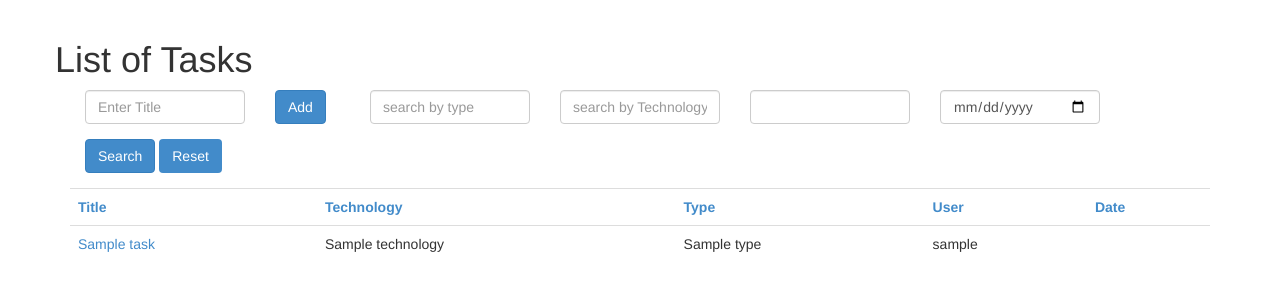
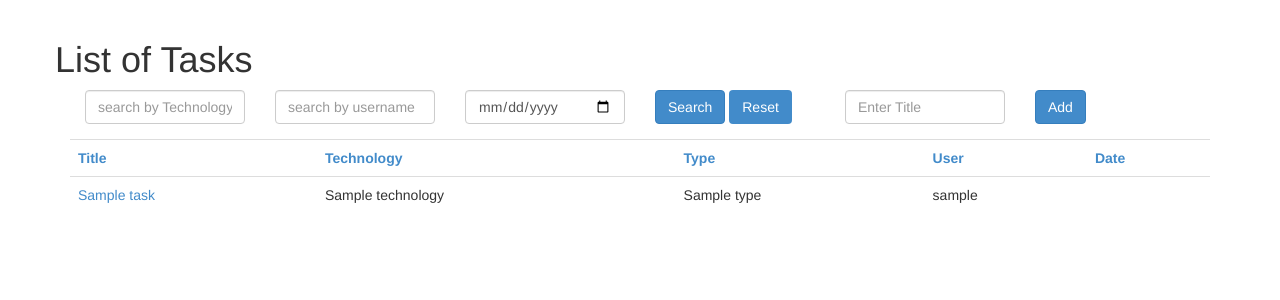
Before and after one commit to deepak-webonise/cakephp-application, a CakePHP app: the page made by app/View/Tasks/admin_list_tasks.ctp in a window 1280 px wide. Shown: the part 62-362 px from the top of the page. Run offline with PHP 8.4 and a stand-in for CakePHP, Linux system fonts and the light colour scheme; the template is opened without the code that fills it: most values are stand-ins (such as "Sample title", 1, 10 or a date in 2020); data that the repository does not hold is empty; some libraries are stand-ins or nearby versions.

Commit message:
search by get

```diff
--- a/app/View/Layouts/default.ctp
+++ b/app/View/Layouts/default.ctp
@@ -33,7 +33,8 @@ $cakeVersion = __d('cake_dev', 'CakePHP %s', Configure::version())
                 <?php echo $this->Html->link($cakeDescription, '#'); ?>
             </div>
             <ul class="nav navbar-nav navbar-right">
-                <?php  echo $this->element('menu');?>
+
+                <?php echo $this->element('menu');?>
             </ul>
 
 		</div>
@@ -47,6 +48,6 @@ $cakeVersion = __d('cake_dev', 'CakePHP %s', Configure::version())
 
 		</div>
 	</div>
-	<?php echo $this->element('sql_dump'); ?>
+	<?php //echo  $this->element('sql_dump'); ?>
 </body>
 </html>
--- a/app/View/Tasks/admin_list_tasks.ctp
+++ b/app/View/Tasks/admin_list_tasks.ctp
@@ -103,13 +103,13 @@ echo $this->Html->script('jquery-ui');
 
         $("#SearchForm").submit(function(){
 
-            var type = $.trim($("#TaskType").val());
+            //var type = $.trim($("#TaskType").val());
             var technology = $.trim($('#TaskTechnology').val());
             var created = $.trim($('#TaskCreated').val());
             var username = $.trim($('#TaskUsername').val());
 
 
-            if(type.length === 0 && technology.length === 0 && created === '' && username === ''){
+            if(technology.length === 0 && created === '' && username === ''){
                 alert('Please enter any one field for search');
 
                 return false;
@@ -126,41 +126,44 @@ echo $this->Html->script('jquery-ui');
 
 <h1>List of Tasks</h1>
 
-<div class="col-lg-12 te">
-    <!-- ADD new task form -->
-    <form method="post" id="TaskAddForm" name="TaskAddForm"  action="/tasks/add">
-        <div class=" col-lg-2 form-group">
-            <input name="data[Task][title]" id="TaskTitle" class="form-control" placeholder="Enter Title">
-
-        </div>
-        <div class="col-lg-1 form-group">
-            <input class="btn btn-primary" type="submit" value="Add">
-        </div>
-
-    </form>
+<div class="col-lg-12 ">
 
     <!-- SEARCH FORM -->
-    <form id="SearchForm" name="SearchForm" action="/tasks/adminListTasks" method="post">
-        <div class="col-lg-2 form-group">
-            <input class="form-control" type="text"  name="data[Task][Type]" id="TaskType" placeholder="search by type" autocomplete="off"/>
-        </div>
+    <form id="SearchForm" name="SearchForm" action="/tasks/adminListTasks" method="get">
+
         <div class="col-lg-2 form-group">
             <input class="form-control" type="text"  name="data[Task][Technology]" id="TaskTechnology" placeholder="search by Technology" autocomplete="off"/>
         </div>
         <div class="col-lg-2 form-group">
-            <input class="form-control" type="text"  name="data[Task][username]" id="TaskUsername" autocomplete="off"/>
+            <input class="form-control" type="text"  name="data[Task][username]" id="TaskUsername" placeholder="search by username" autocomplete="off"/>
         </div>
         <div class="col-lg-2 form-group">
             <input class="form-control" type="date"  name="data[Task][created]" id="TaskCreated" autocomplete="off"/>
         </div>
         <div class="col-lg-2 form-group">
             <input class="btn btn-primary" type="submit" value="Search"/>
-            <a class="resetButton btn-primary" href="/tasks/listTasks">Reset</a>
+            <a class="resetButton btn-primary" href="/tasks/adminListTasks">Reset</a>
         </div>
     </form>
+    <div>
+        <!-- ADD new task form -->
+        <form method="post" id="TaskAddForm" name="TaskAddForm"  action="/tasks/add">
+            <div class=" col-lg-2 form-group">
+                <input name="data[Task][title]" id="TaskTitle" class="form-control" placeholder="Enter Title">
+
+            </div>
+            <div class="col-lg-1 form-group">
+                <input class="btn btn-primary" type="submit" value="Add">
+            </div>
+
+        </form>
+
+    </div>
+
+
 </div>
 <div  class="col-lg-12" >
-    <?php  echo $this->Paginator->options(array('url' => array('sort' => 'created','direction'=>'desc'))); ?>
+    <?php // echo $this->Paginator->options(array('url' => array('sort' => 'created','direction'=>'desc'))); ?>
     <table class="table">
         <tr id="data">
 
@@ -172,7 +175,8 @@ echo $this->Html->script('jquery-ui');
         </tr>
 
         <?php
-        $i = 1;
+       // pr( $_GET['data']['Task']['Technology']);
+
         if(!empty($tasksList)){
             foreach($tasksList as $task){
 
@@ -200,9 +204,12 @@ echo $this->Html->script('jquery-ui');
     <nav>
         <ul class="pagination">
             <?php
+
             echo $this->Paginator->prev( '<<', array( 'class' => '', 'tag' => 'li' ), null, array( 'class' => 'disabled', 'tag' => 'li' ),array('tag'=>'span') );
             echo $this->Paginator->numbers( array( 'tag' => 'li', 'separator' => '', 'currentClass' => 'active', 'currentTag' => 'a' ) );
             echo $this->Paginator->next( '>>', array( 'class' => '', 'tag' => 'li' ), null, array( 'class' => 'disabled', 'tag' => 'li' ) );
+            $this->Paginator->params();
+            $this->Paginator->options();
             echo $this->Js->writeBuffer();
             ?>
         </ul>
```
Also changed, not shown: app/Controller/TasksController.php (+22 -12 lines), 12 other files.
